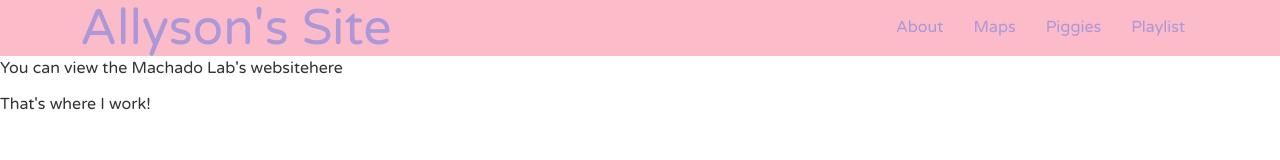
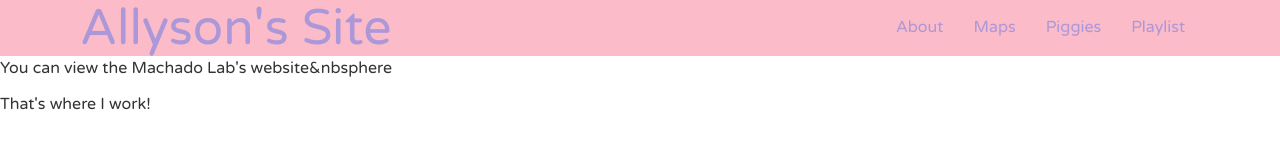
Before and after one commit to jsmccarver/Allyson-Website-v1, a Next.js app: page /pigs_disease in a window 1280 px wide. Shown: the top 160 px of the page. Built offline with nearby package versions, Linux system fonts and the light colour scheme.

Commit message:
Update pigs_disease.js

```diff
--- a/pages/pigs_disease.js
+++ b/pages/pigs_disease.js
@@ -1,7 +1,7 @@
 function pigs_disease() {
   return (<div>
             <div>
-            You can view the Machado Lab&apos;s website
+            You can view the Machado Lab&apos;s website&nbsp
               <a href="https://machado-lab.github.io/">here
               </a>
             </div>
```
